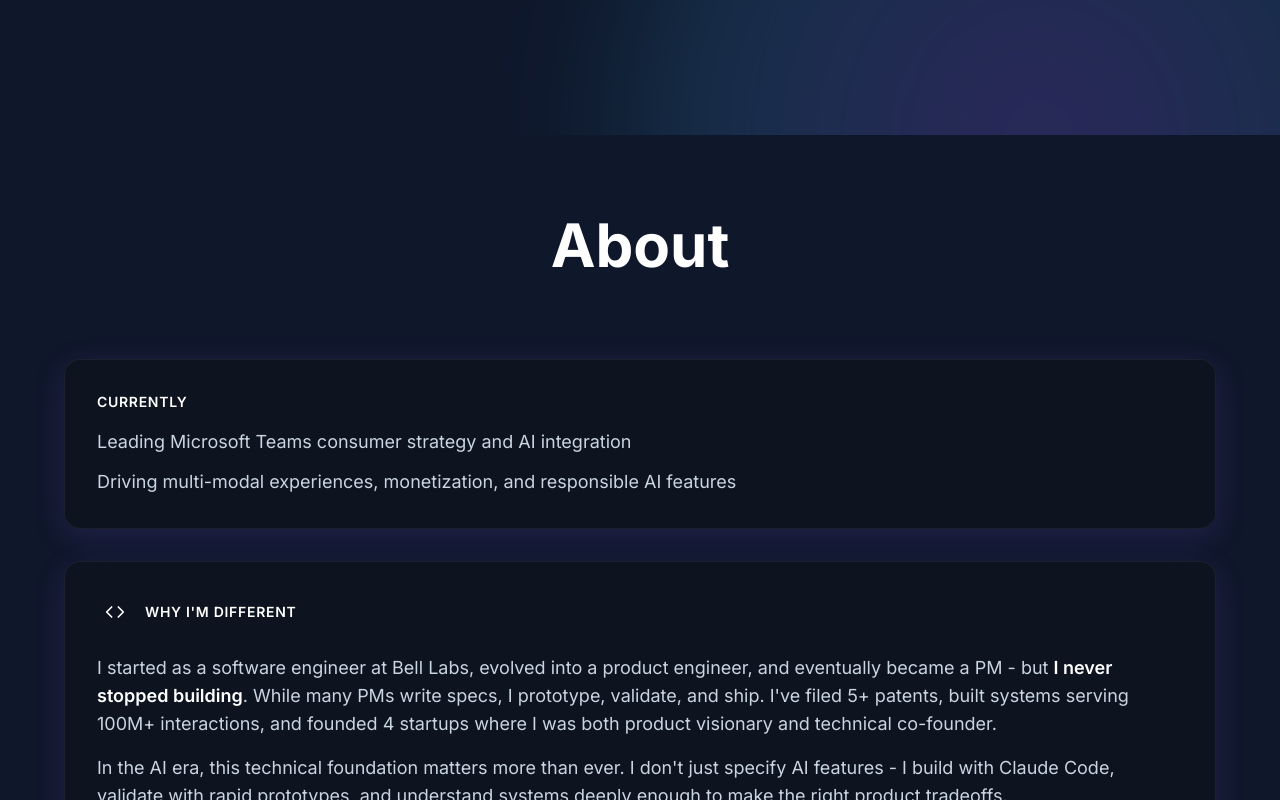
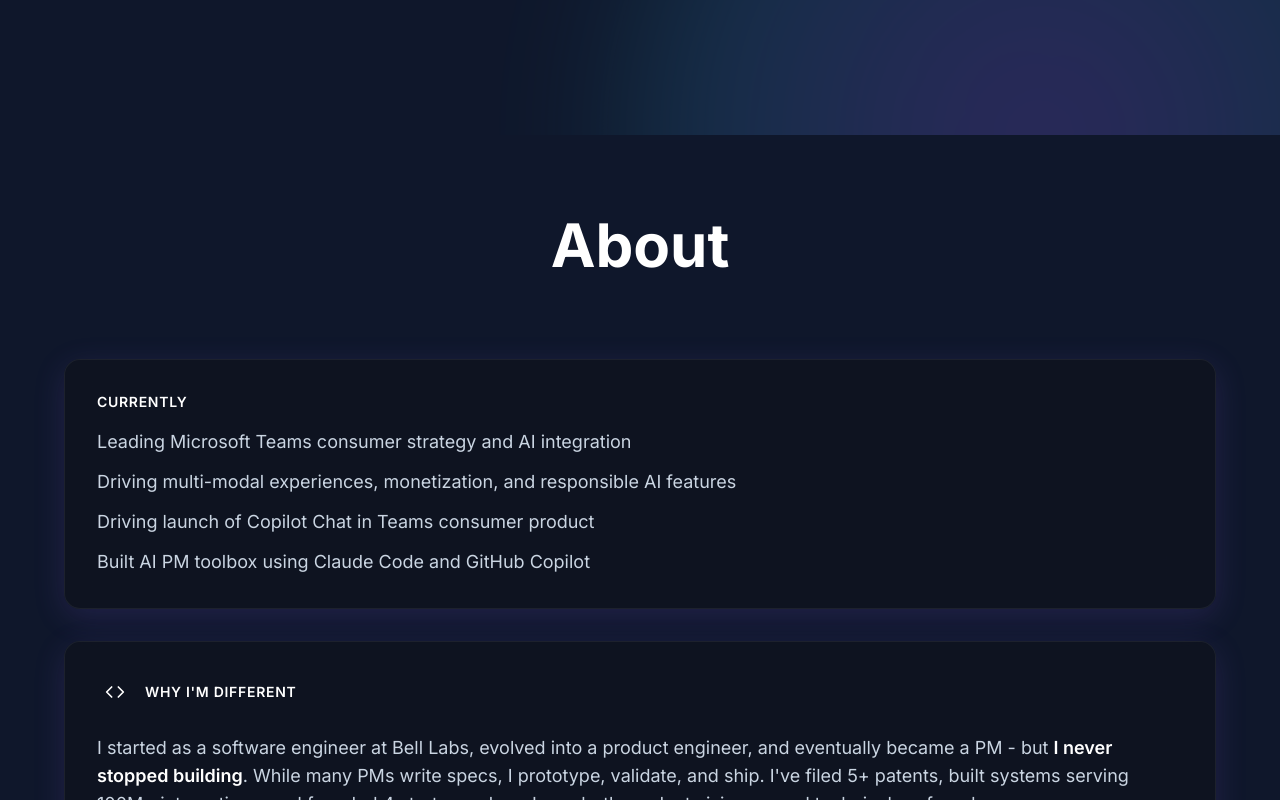
Before and after one commit to pateljatin/jatinpatel-website, a Next.js app: page / in a window 1280 px wide. Shown: the part 665-1465 px from the top of the page. Built offline with nearby package versions, Linux system fonts and the light colour scheme.

Commit message:
feat: add Copilot Chat and AI toolbox lines to About currently section

```diff
--- a/components/About.tsx
+++ b/components/About.tsx
@@ -62,6 +62,12 @@
             </p>
             <p className="text-lg">
               Driving multi-modal experiences, monetization, and responsible AI features
+            </p>
+            <p className="text-lg">
+              Driving launch of Copilot Chat in Teams consumer product
+            </p>
+            <p className="text-lg">
+              Built AI PM toolbox using Claude Code and GitHub Copilot
             </p>
           </div>
         </motion.div>
```
